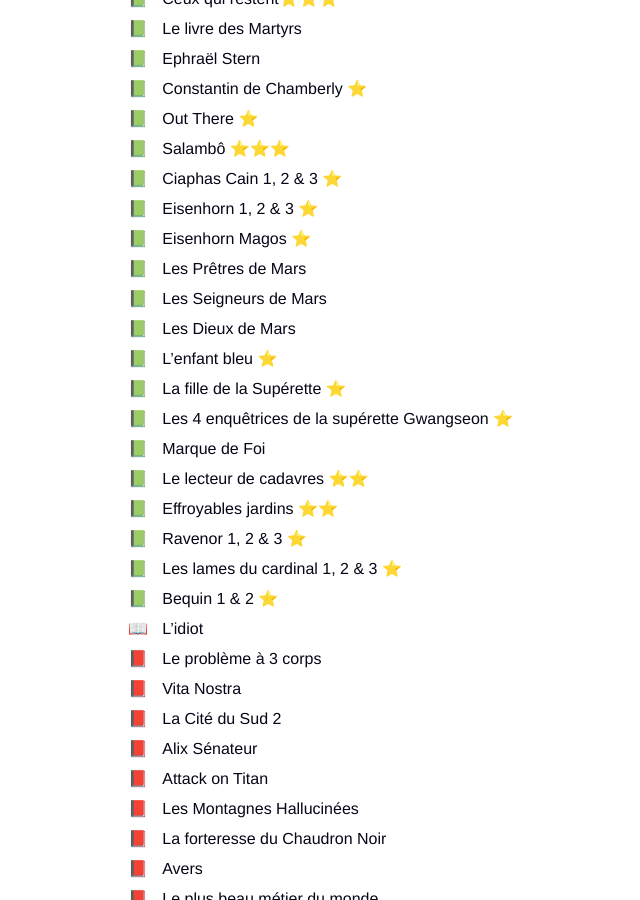
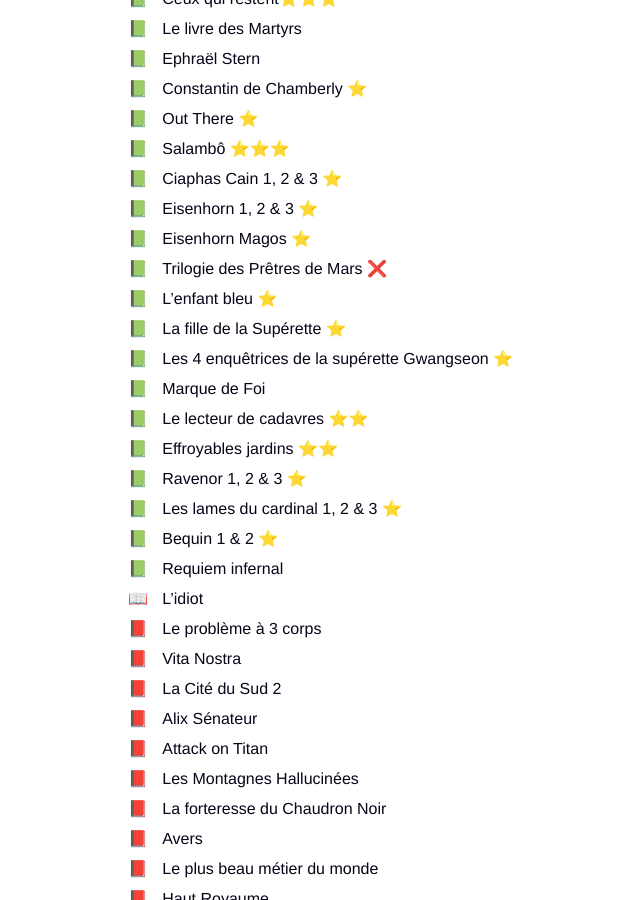
Before and after one commit to Karalix/Karalix.github.io, a Jekyll site: the page built from library.md, in a window 1280 px wide and 900 px high, scrolled down 1109 px. Shown: the whole window, without its empty margins (259-899 px from the left). Built offline with Jekyll 4.4.1, drawn with Linux system fonts in a browser that asks for light colours; some web fonts are replaced; comment, search, counter and statistics services are not loaded.

Commit message:
Update library.md

```diff
--- a/library.md
+++ b/library.md
@@ -53,9 +53,7 @@ Un mot de passe vous est demandé ? C'est `Vivelebrocoli`.
 📗 | Ciaphas Cain 1, 2 & 3 ⭐
 📗 | Eisenhorn 1, 2 & 3 ⭐
 📗 | Eisenhorn Magos ⭐
-📗 | Les Prêtres de Mars
-📗 | Les Seigneurs de Mars
-📗 | Les Dieux de Mars
+📗 | Trilogie des Prêtres de Mars ❌
 📗 | L'enfant bleu ⭐
 📗 | La fille de la Supérette ⭐
 📗 | Les 4 enquêtrices de la supérette Gwangseon ⭐
@@ -65,6 +63,7 @@ Un mot de passe vous est demandé ? C'est `Vivelebrocoli`.
 📗 | Ravenor 1, 2 & 3 ⭐
 📗 | Les lames du cardinal 1, 2 & 3 ⭐
 📗 | Bequin 1 & 2 ⭐
+📗 | Requiem infernal
 📖 | L'idiot
 📕 | Le problème à 3 corps
 📕 | Vita Nostra
```
